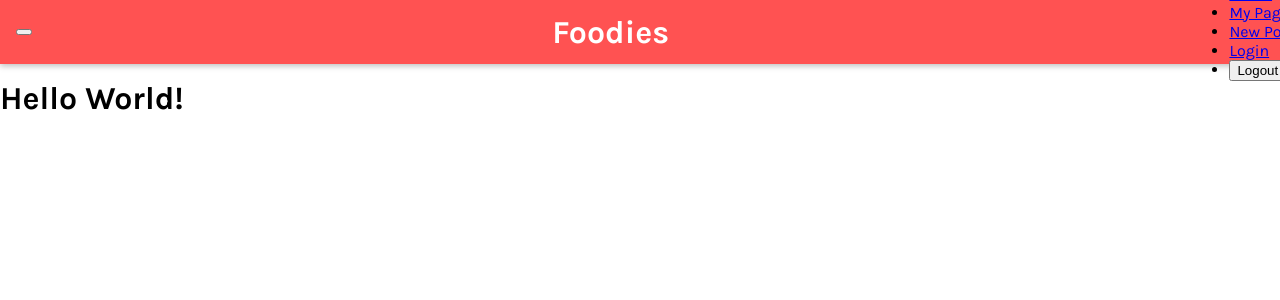
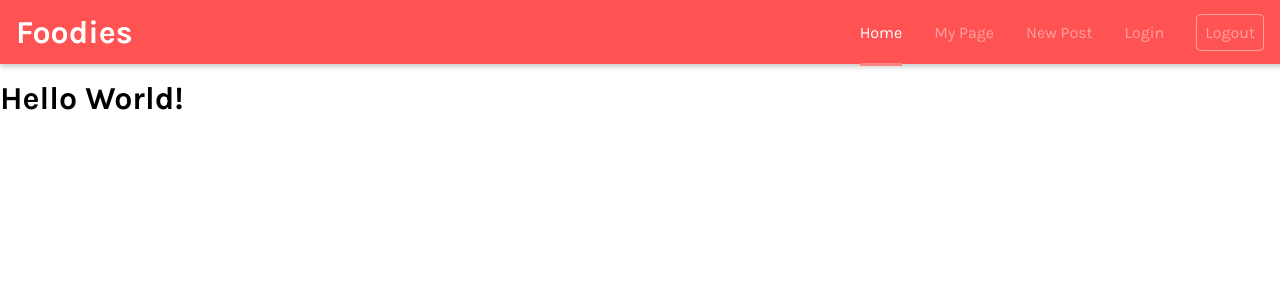
Before and after one commit to deviju95/foodies, a React (Create React App) app: page / in a window 1280 px wide. Shown: the top 300 px of the page. Built offline with nearby package versions, Linux system fonts and the light colour scheme.

Commit message:
work progress on navbar

```diff
--- a/package.json
+++ b/package.json
@@ -8,6 +8,7 @@
     "@testing-library/user-event": "^12.8.3",
     "react": "^17.0.2",
     "react-dom": "^17.0.2",
+    "react-icons": "^4.3.1",
     "react-router-dom": "^5.3.0",
     "react-scripts": "4.0.3",
     "react-transition-group": "^4.4.2",
--- a/src/shared/components/Navigation/MainNavigation.css
+++ b/src/shared/components/Navigation/MainNavigation.css
@@ -5,7 +5,7 @@
 
   position: fixed;
   top: 0;
-  left: 0%;
+  left: 0;
 
   width: 100%;
   height: 4rem;
@@ -17,9 +17,83 @@
 }
 
 .nav-title {
-  color: white;
+  color: #fff;
 }
 .nav-title a {
   text-decoration: none;
-  color: white;
+  color: #fff;
 }
+
+.mobile-nav__menu-btn {
+  display: none;
+}
+
+.main-nav__links {
+  display: flex;
+  flex-direction: row;
+  align-items: center;
+  justify-content: center;
+
+  width: 100%;
+  height: 4rem;
+
+  list-style: none;
+  margin: 0;
+  padding: 0;
+}
+.main-nav__links li {
+  margin: 1rem;
+}
+.main-nav__links a {
+  text-decoration: none;
+
+  display: flex;
+  height: 3.8rem;
+  align-items: center;
+
+  color: #ffa1a1;
+}
+.main-nav__links a:hover,
+.main-nav__links a.active {
+  border-bottom: 0.2rem solid #ff8585;
+  padding-top: 0.2rem;
+
+  color: #fff;
+}
+.main-nav__links button {
+  cursor: pointer;
+  font: inherit;
+  margin-right: 1rem;
+
+  border: 0.1rem solid #ffa1a1;
+  color: #ffa1a1;
+  border-radius: 10%;
+  background: transparent;
+
+  padding: 0.5rem;
+}
+.main-nav__links button:hover {
+  background: #fff;
+  color: #ff5252;
+}
+
+@media screen and (max-width: 768px) {
+  .nav-container {
+    justify-content: center;
+
+    padding: 0;
+  }
+
+  .mobile-nav__menu-btn {
+    display: flex;
+    align-self: auto;
+    cursor: pointer;
+
+    color: #fff;
+    font-size: 1.5rem;
+  }
+
+  .main-nav__links {
+    display: none;
+  }
+}
--- a/src/shared/components/Navigation/MainNavigation.js
+++ b/src/shared/components/Navigation/MainNavigation.js
@@ -1,21 +1,21 @@
 import React from "react";
 import { Link, NavLink } from "react-router-dom";
 import "./MainNavigation.css";
+
+import { FaBars } from "react-icons/fa";
 
 const MainNavigation = () => {
   return (
     <React.Fragment>
       <header className='nav-container'>
-        <button>
-          <span />
-          <span />
-          <span />
-        </button>
+        <div className='mobile-nav__menu-btn'>
+          <FaBars />
+        </div>
         <h1 className='nav-title'>
           <Link to='/'>Foodies</Link>
         </h1>
-        <nav>
-          <ul>
+        <nav className='main-nav__wrapper'>
+          <ul className='main-nav__links'>
             <li>
               <NavLink to='/' exact>
                 Home
```
Also changed, not shown: 1 other file (tests, documents, lock files or other folders).
